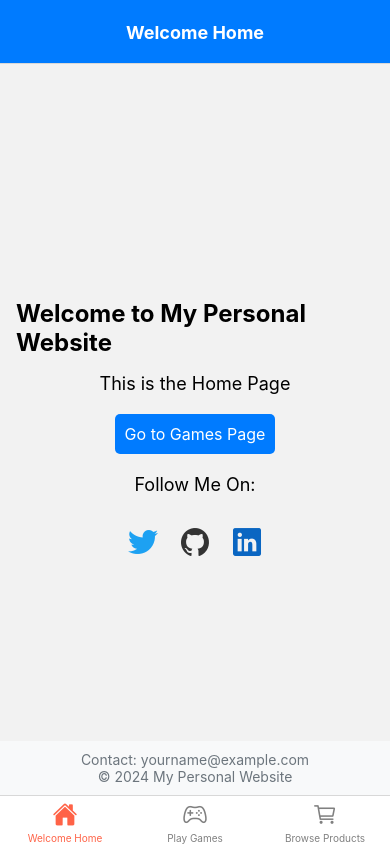
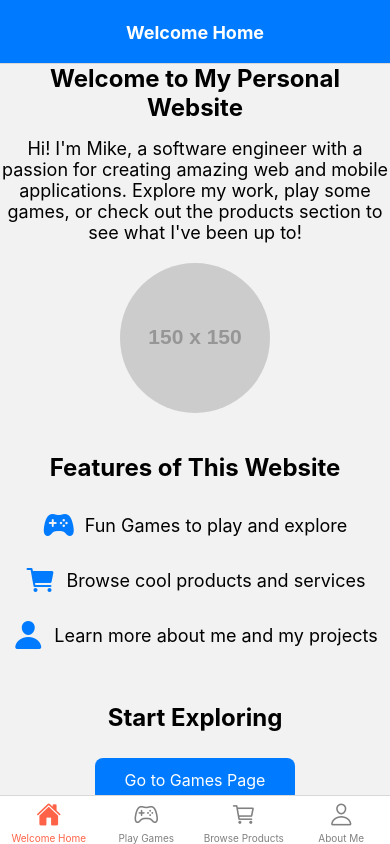
Before and after one commit to YiyangShao/PersonalWebsite, a React Native app: screen /Home in a window 390 px wide. Built offline with nearby package versions, Linux system fonts and the light colour scheme.

Commit message:
Update content of home.js

```diff
--- a/src/Navigation.js
+++ b/src/Navigation.js
@@ -4,6 +4,7 @@ import { createBottomTabNavigator } from '@react-navigation/bottom-tabs';
 import Home from './pages/Home';
 import Games from './pages/Games';
 import Products from './pages/Products';
+import AboutMe from './pages/AboutMe';  // Import AboutMe page
 import { Ionicons } from '@expo/vector-icons';
 
 const Tab = createBottomTabNavigator();
@@ -26,17 +27,19 @@ const Navigation = () => {
               iconName = focused ? 'game-controller' : 'game-controller-outline';
             } else if (route.name === 'Products') {
               iconName = focused ? 'cart' : 'cart-outline';
+            } else if (route.name === 'About Me') {
+              iconName = focused ? 'person' : 'person-outline';
             }
 
             return <Ionicons name={iconName} size={size} color={color} />;
           },
           tabBarActiveTintColor: 'tomato',
           tabBarInactiveTintColor: 'gray',
-          headerTitleAlign: 'center',  // Center align header title
+          headerTitleAlign: 'center',
           headerStyle: {
-            backgroundColor: '#007BFF',  // Custom header background color
+            backgroundColor: '#007BFF',
           },
-          headerTintColor: '#fff',  // Header text color
+          headerTintColor: '#fff',
           headerTitleStyle: {
             fontWeight: 'bold',
           },
@@ -45,6 +48,7 @@ const Navigation = () => {
         <Tab.Screen name="Home" component={Home} options={{ title: 'Welcome Home' }} />
         <Tab.Screen name="Games" component={Games} options={{ title: 'Play Games' }} />
         <Tab.Screen name="Products" component={Products} options={{ title: 'Browse Products' }} />
+        <Tab.Screen name="About Me" component={AboutMe} options={{ title: 'About Me' }} />
       </Tab.Navigator>
     </NavigationContainer>
   );
--- /dev/null
+++ b/src/pages/AboutMe.js
@@ -0,0 +1,44 @@
+import React from 'react';
+import { View, Text, StyleSheet } from 'react-native';
+import Footer from '../components/Footer';  // Import the Footer component
+
+/**
+ * AboutMe Component
+ * This page gives an introduction about the person behind the website.
+ */
+const AboutMe = () => {
+  return (
+    <View style={styles.container}>
+      <Text style={styles.title}>About Me</Text>
+      <Text style={styles.subtitle}>
+        Hi there! I'm the developer behind this website. I love coding, building cool apps, and sometimes pretending I’m a professional snack taster. 🍕
+      </Text>
+      <Text style={styles.subtitle}>
+        I specialize in cross-platform development, React Native, and a good sense of humor. If you want to connect, check out the social media links on the Home page or find me in the footer.
+      </Text>
+      {/* Footer */}
+      <Footer />
+    </View>
+  );
+};
+
+const styles = StyleSheet.create({
+  container: {
+    flex: 1,
+    justifyContent: 'center',
+    alignItems: 'center',
+    padding: 16,
+  },
+  title: {
+    fontSize: 24,
+    fontWeight: 'bold',
+    marginBottom: 16,
+  },
+  subtitle: {
+    fontSize: 18,
+    textAlign: 'center',
+    marginBottom: 16,
+  },
+});
+
+export default AboutMe;
--- a/src/pages/Home.js
+++ b/src/pages/Home.js
@@ -1,23 +1,58 @@
 import React from 'react';
-import { View, Text, TouchableOpacity } from 'react-native';
-import styles from '../styles';  // Import the global stylesheet
+import { View, Text, TouchableOpacity, Image, ScrollView } from 'react-native';
+import styles from '../styles';  // Import global stylesheet
 import { Ionicons } from '@expo/vector-icons';  // Import icons for social media
 import Footer from '../components/Footer';  // Import Footer component
 
 /**
  * Home Component
- * This is the home page of the personal website. It displays a welcome message and
- * includes navigation to the Games page, social media link placeholders, and a footer.
+ * The enhanced Home page with an introduction, features, and social media links.
  */
 const Home = ({ navigation }) => {
   return (
-    <View style={styles.container}>
-      <Text style={styles.title}>Welcome to My Personal Website</Text>
-      <Text style={styles.subtitle}>This is the Home Page</Text>
+    <ScrollView contentContainerStyle={styles.scrollContainer}>
+      {/* Introduction Section */}
+      <View style={styles.introContainer}>
+        <Text style={styles.title}>Welcome to My Personal Website</Text>
+        <Text style={styles.subtitle}>
+          Hi! I'm Mike, a software engineer with a passion for creating amazing web and mobile applications.
+          Explore my work, play some games, or check out the products section to see what I've been up to!
+        </Text>
+        <View style={styles.profileImageContainer}>
+          <Image
+            source={{ uri: 'https://via.placeholder.com/150' }}  // Placeholder for your profile image
+            style={styles.profileImage}
+          />
+        </View>
+      </View>
 
-      <TouchableOpacity style={styles.button} onPress={() => navigation.navigate('Games')}>
-        <Text style={styles.buttonText}>Go to Games Page</Text>
-      </TouchableOpacity>
+      {/* Features Section */}
+      <View style={styles.featuresContainer}>
+        <Text style={styles.title}>Features of This Website</Text>
+        <View style={styles.featureItem}>
+          <Ionicons name="game-controller" size={32} color="#007BFF" />
+          <Text style={styles.featureText}>Fun Games to play and explore</Text>
+        </View>
+        <View style={styles.featureItem}>
+          <Ionicons name="cart" size={32} color="#007BFF" />
+          <Text style={styles.featureText}>Browse cool products and services</Text>
+        </View>
+        <View style={styles.featureItem}>
+          <Ionicons name="person" size={32} color="#007BFF" />
+          <Text style={styles.featureText}>Learn more about me and my projects</Text>
+        </View>
+      </View>
+
+      {/* Call-to-Action Section */}
+      <View style={styles.ctaContainer}>
+        <Text style={styles.title}>Start Exploring</Text>
+        <TouchableOpacity style={styles.button} onPress={() => navigation.navigate('Games')}>
+          <Text style={styles.buttonText}>Go to Games Page</Text>
+        </TouchableOpacity>
+        <TouchableOpacity style={styles.button} onPress={() => navigation.navigate('Products')}>
+          <Text style={styles.buttonText}>Explore Products</Text>
+        </TouchableOpacity>
+      </View>
 
       {/* Social Media Links */}
       <View style={styles.socialContainer}>
@@ -37,7 +72,7 @@ const Home = ({ navigation }) => {
 
       {/* Footer */}
       <Footer />
-    </View>
+    </ScrollView>
   );
 };
 
--- a/src/styles.js
+++ b/src/styles.js
@@ -10,25 +10,62 @@ const styles = StyleSheet.create({
     alignItems: 'center',
     padding: 16,
   },
+  scrollContainer: {
+    flexGrow: 1,
+    justifyContent: 'center',
+    alignItems: 'center',
+    paddingBottom: 100,  // Space for footer
+  },
   title: {
     fontSize: 24,
     fontWeight: 'bold',
     marginBottom: 16,
+    textAlign: 'center',
   },
   subtitle: {
     fontSize: 18,
     marginBottom: 20,
+    textAlign: 'center',
+  },
+  profileImageContainer: {
+    justifyContent: 'center',
+    alignItems: 'center',
+    marginBottom: 20,
+  },
+  profileImage: {
+    width: 150,
+    height: 150,
+    borderRadius: 75,
+  },
+  featuresContainer: {
+    marginVertical: 20,
+    alignItems: 'center',
+  },
+  featureItem: {
+    flexDirection: 'row',
+    alignItems: 'center',
+    marginVertical: 10,
+  },
+  featureText: {
+    marginLeft: 10,
+    fontSize: 18,
+  },
+  ctaContainer: {
+    marginVertical: 20,
+    alignItems: 'center',
   },
   button: {
     backgroundColor: '#007BFF',
-    padding: 10,
-    borderRadius: 5,
+    padding: 12,
+    borderRadius: 8,
+    marginVertical: 10,
+    width: 200,
+    alignItems: 'center',
   },
   buttonText: {
     color: '#FFFFFF',
     fontSize: 16,
   },
-  // Social media section
   socialContainer: {
     marginTop: 20,
     alignItems: 'center',
```
Also changed, not shown: 1 other file (tests, documents, lock files or other folders).
